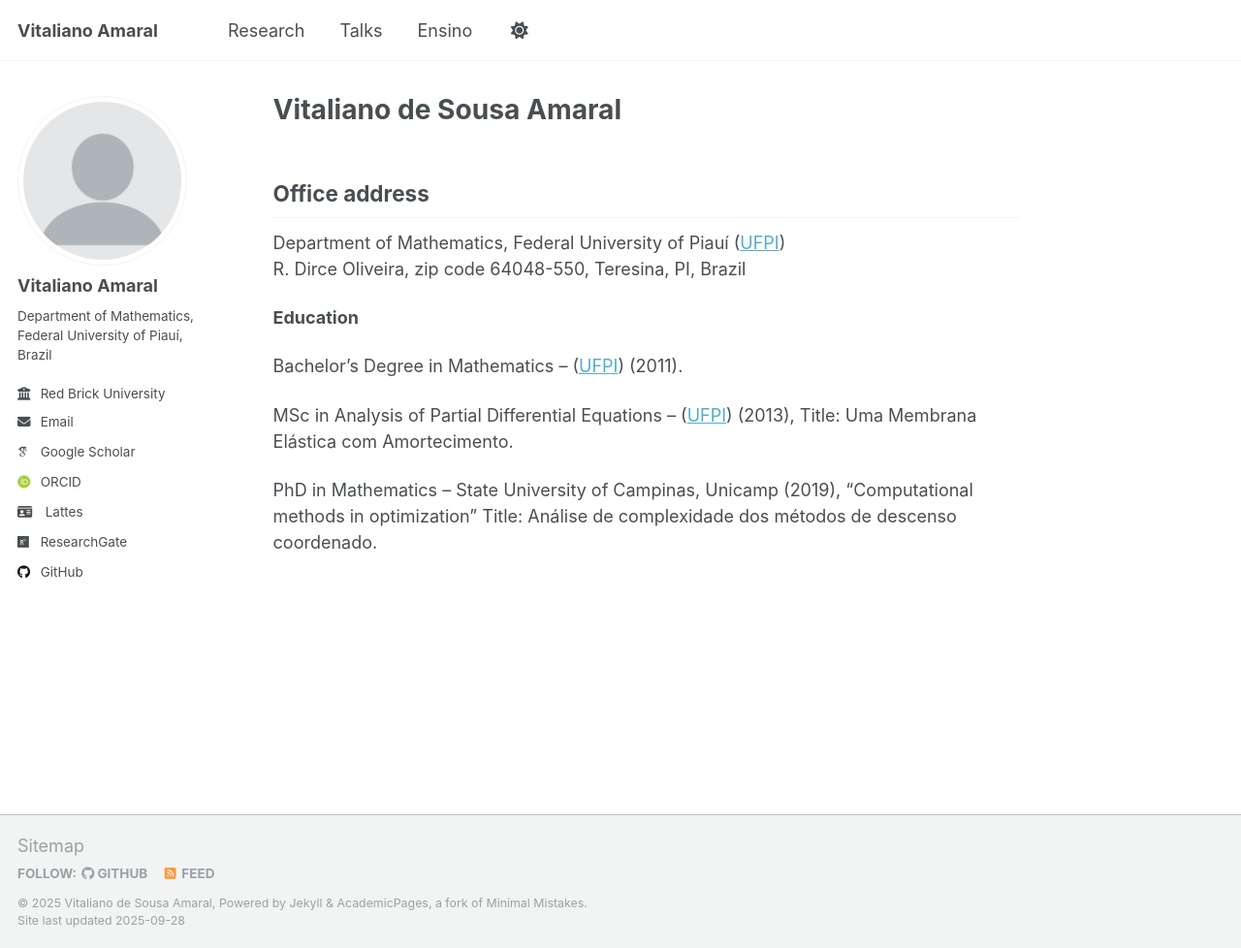
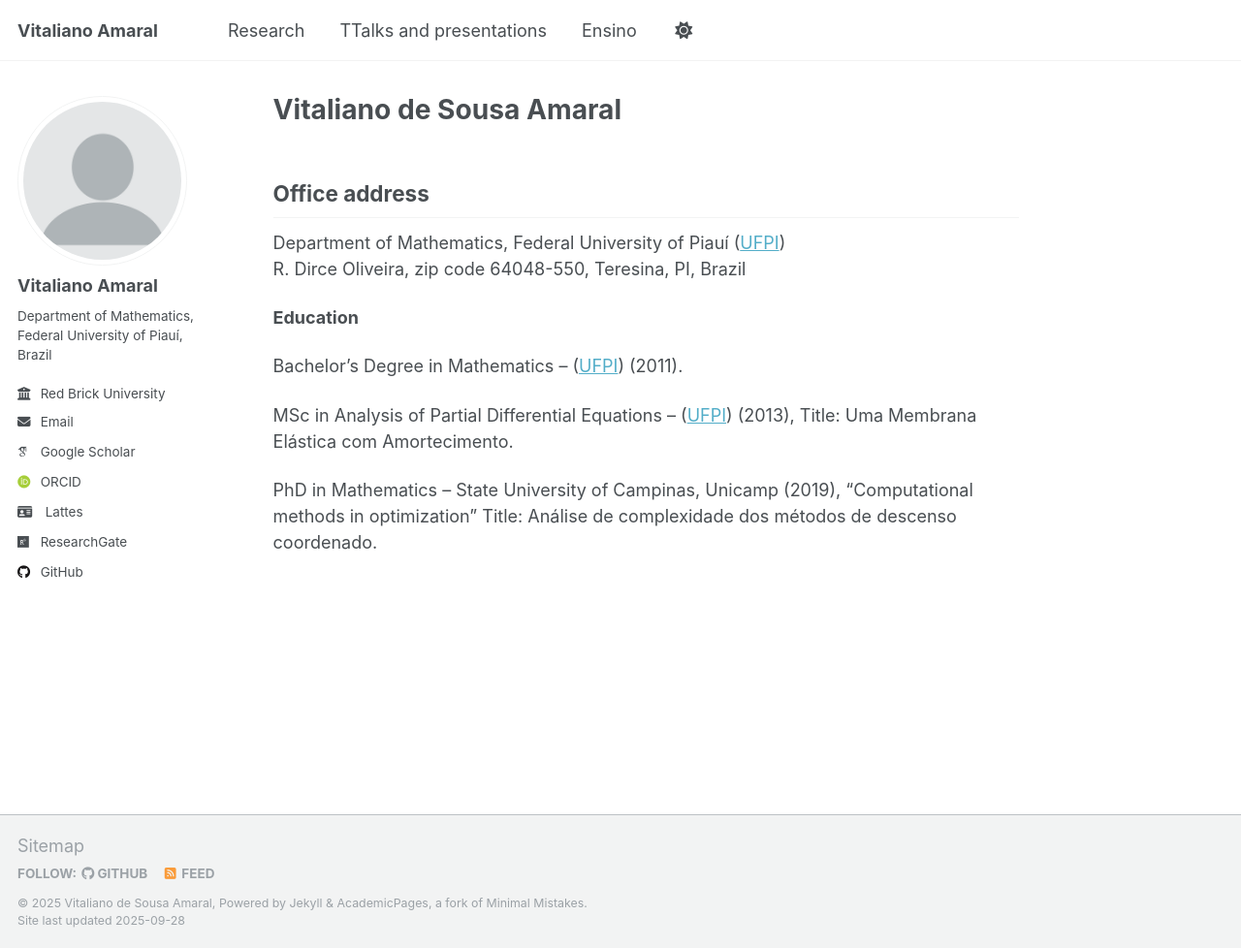
Before and after one commit to vitalianoamaral/vitalianoamaral.github.io, a Jekyll site: the page built from _pages/about.md, in a window 1280 px wide and 978 px high. Shown: the whole window at 97% size. Built offline with Jekyll 4.4.1, drawn with Linux system fonts in a browser that asks for light colours; some web fonts are replaced.

Commit message:
Update navigation.yml

```diff
--- a/_data/navigation.yml
+++ b/_data/navigation.yml
@@ -11,7 +11,7 @@ main:
   - title: "Research"
     url: /research/
 
-  - title: "Talks"
+  - title: "TTalks and presentations"
     url: /talks/
 
   #- title: "Teaching"
```
